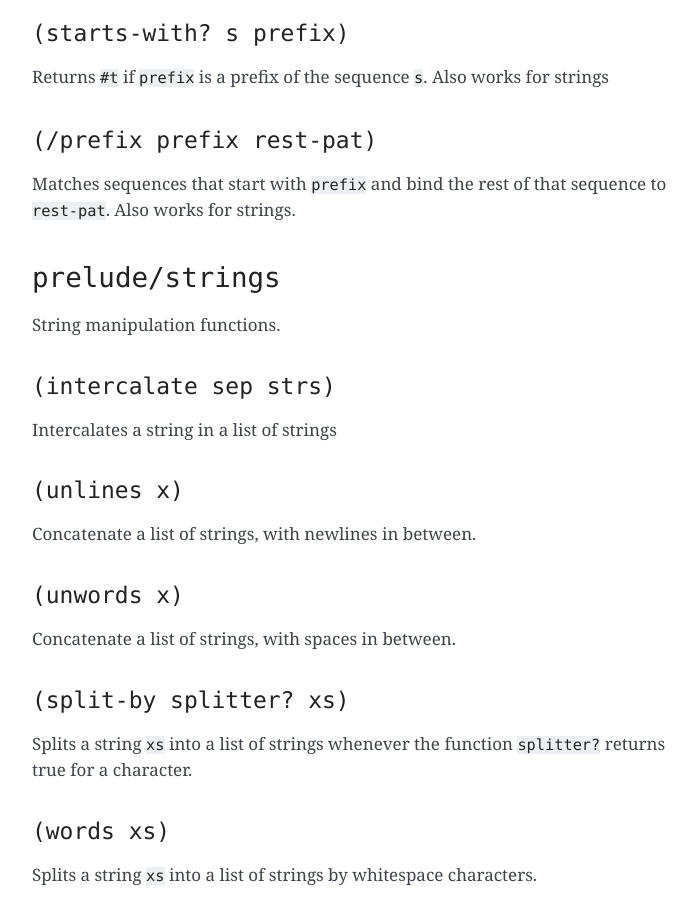
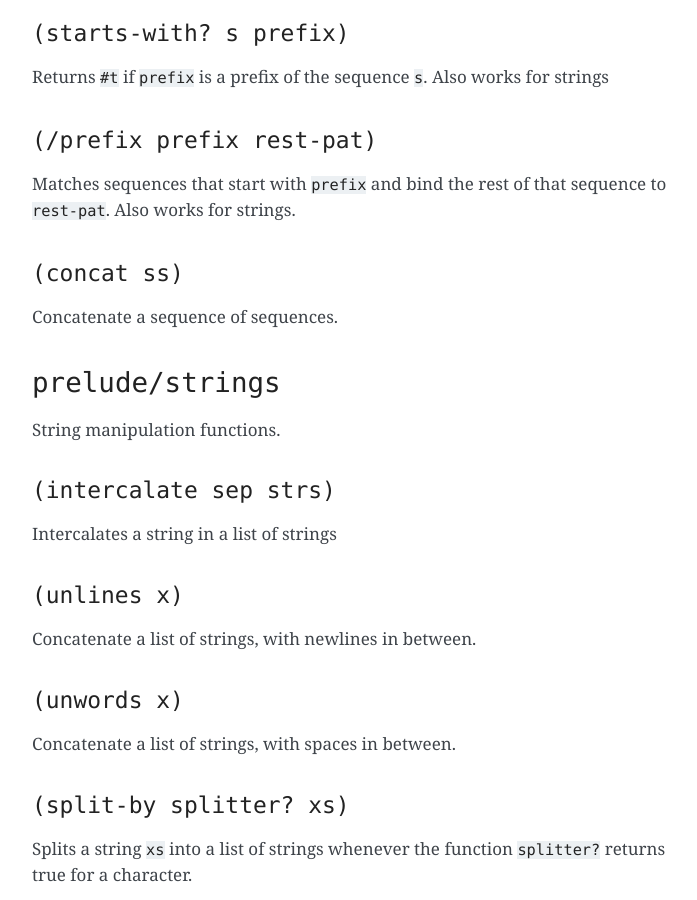
Before and after one commit to radicle-dev/radicle-alpha, a Sphinx documentation site: the page built from docs/source/reference.rst, in a window 1280 px wide and 900 px high, scrolled down 16054 px. Shown: the whole window, without its empty margins (388-1085 px from the left). Built offline with Sphinx 7.4.7, drawn with Linux system fonts in a browser that asks for light colours; pages that are not in the unit, such as notebooks, are missing from menus.

```diff
--- a/docs/source/reference.rst
+++ b/docs/source/reference.rst
@@ -780,6 +780,11 @@
 Matches sequences that start with ``prefix`` and bind the rest of that
 sequence to ``rest-pat``. Also works for strings.
 
+``(concat ss)``
+~~~~~~~~~~~~~~~
+
+Concatenate a sequence of sequences.
+
 ``prelude/strings``
 -------------------
 
```
Also changed, not shown: 2 other files.
